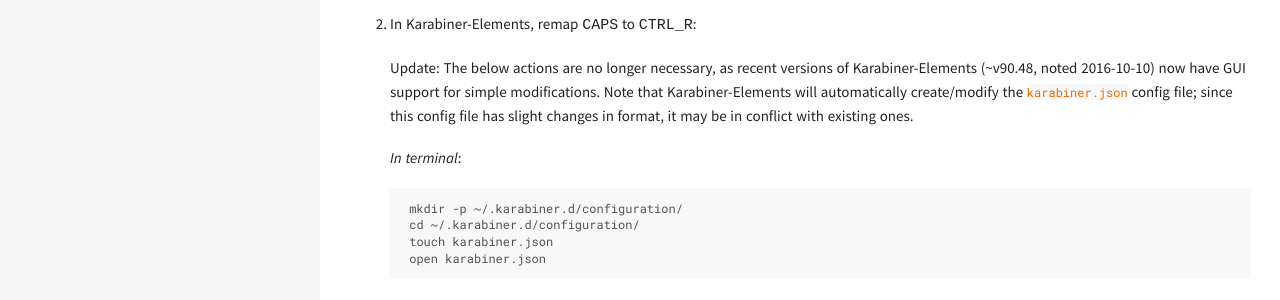
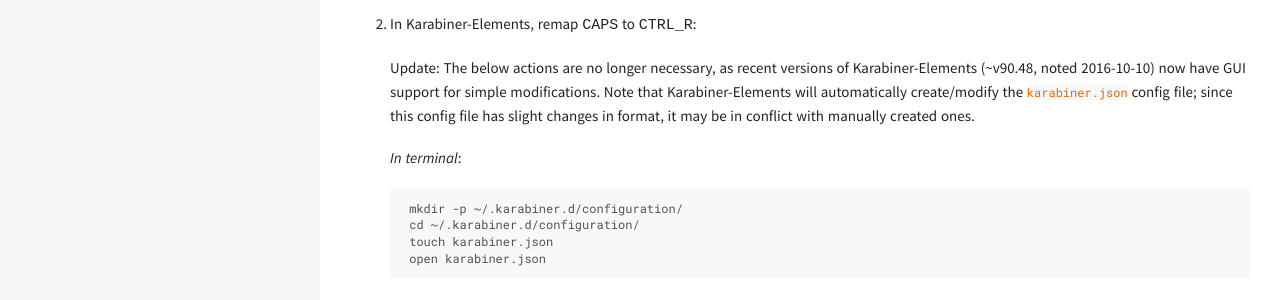
Before and after one commit to slongwell/slongwell.github.io, a Jekyll site: the page built from _posts/2016-09-25-karabiner-workaround.md, in a window 1280 px wide. Shown: the part 917-1217 px from the top of the page. Built offline with Jekyll 4.4.1, drawn with Linux system fonts in a browser that asks for light colours; comment, search, counter and statistics services are not loaded.

Commit message:
tweaked wording

```diff
--- a/_posts/2016-09-25-karabiner-workaround.md
+++ b/_posts/2016-09-25-karabiner-workaround.md
@@ -24,7 +24,7 @@
 2. In Karabiner-Elements, remap <kbd>CAPS</kbd> to <kbd>CTRL_R</kbd>:
 
 
-    Update: The below actions are no longer necessary, as recent versions of Karabiner-Elements (~v90.48, noted 2016-10-10) now have GUI support for simple modifications. Note that Karabiner-Elements will automatically create/modify the `karabiner.json` config file; since this config file has slight changes in format, it may be in conflict with existing ones.
+    Update: The below actions are no longer necessary, as recent versions of Karabiner-Elements (~v90.48, noted 2016-10-10) now have GUI support for simple modifications. Note that Karabiner-Elements will automatically create/modify the `karabiner.json` config file; since this config file has slight changes in format, it may be in conflict with manually created ones.
 
     *In terminal*:
 
```
